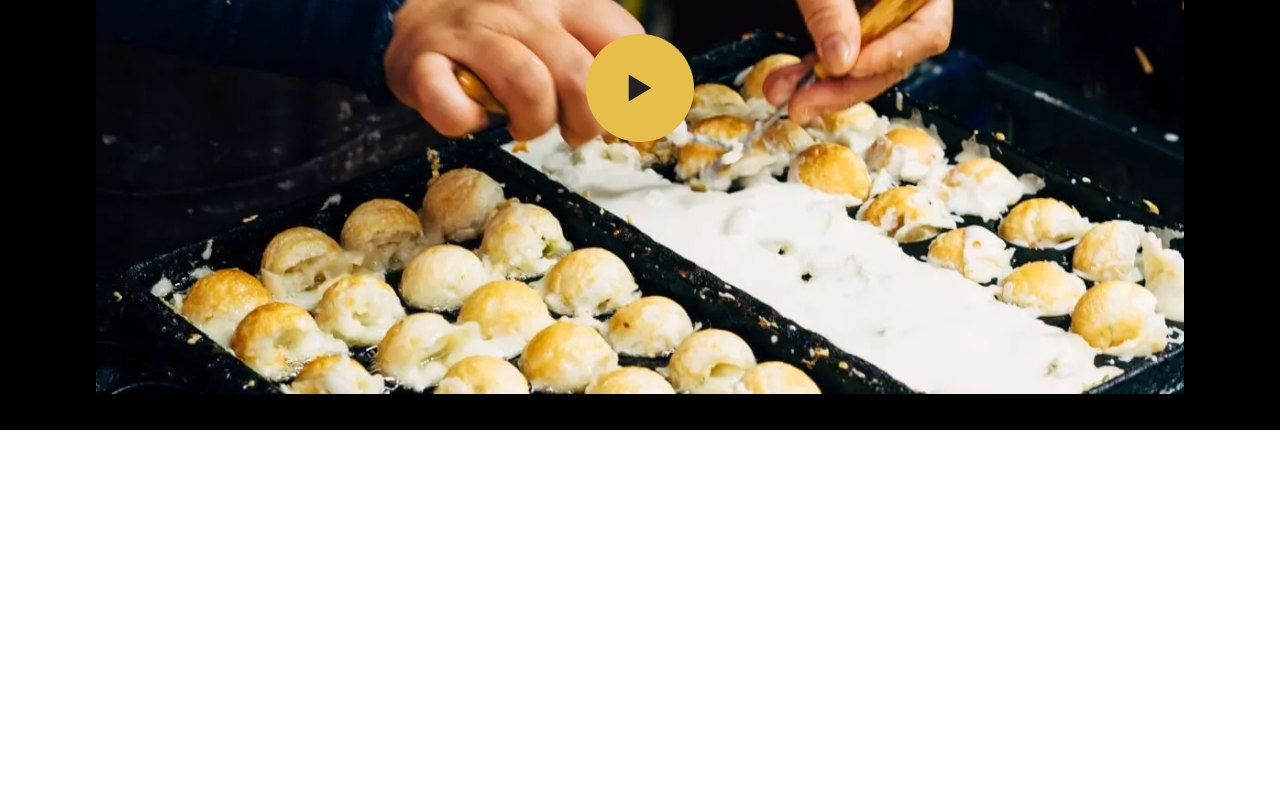
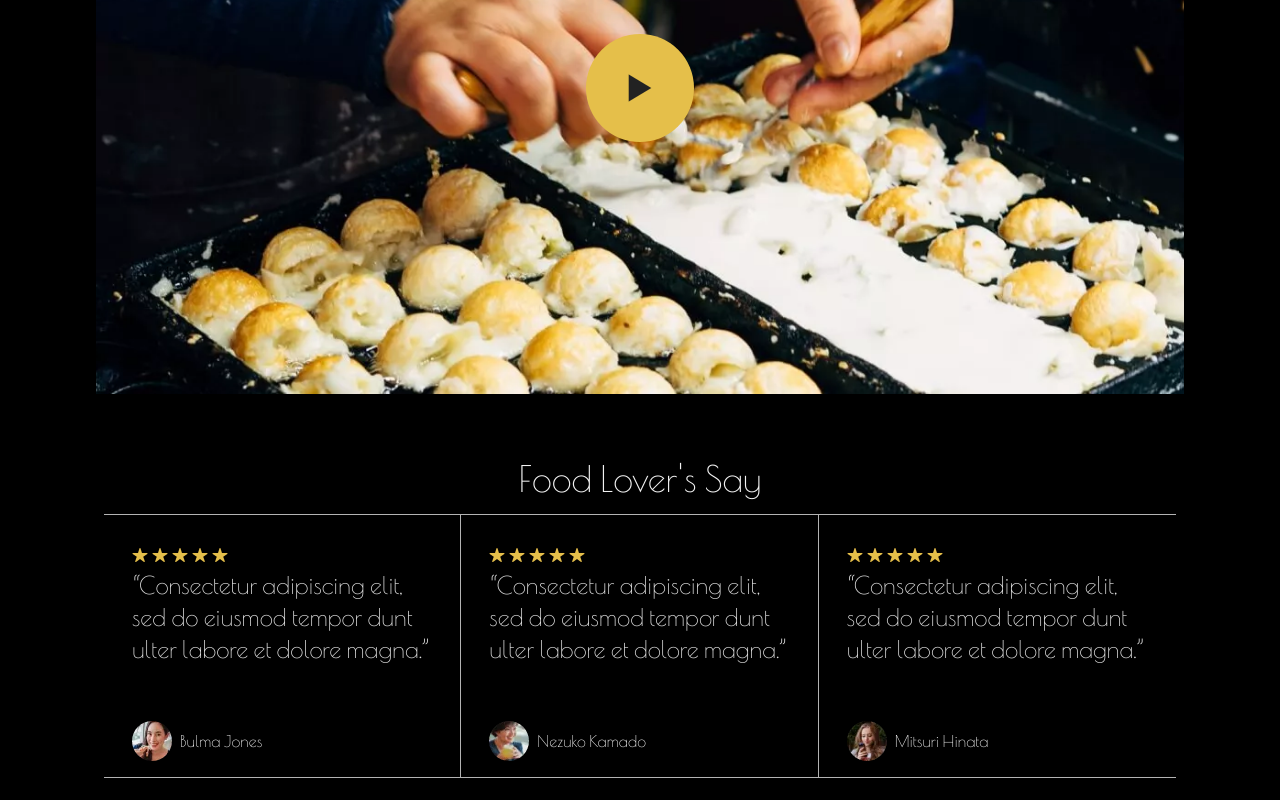
Before and after one commit to UsamaMansoor026/Cake_Shop, a React (Vite) app: page / in a window 1280 px wide. Shown: the part 2198-2998 px from the top of the page. Before the commit the page ends 2628 px from the top, so only its background shows below. Built offline with nearby package versions, Linux system fonts and the light colour scheme; the HTML template or start-up script is replaced by a standard one.

Commit message:
Testimonials added

```diff
--- /dev/null
+++ b/src/components/Testimonial.jsx
@@ -0,0 +1,39 @@
+import React from "react";
+import { customersTestimonial } from "../assets/assets";
+
+const Testimonial = () => {
+  return (
+    <section className="mx-4 md:mx-16 lg:mx-20 py-7">
+      <h1 className="text-center text-4xl opacity-95">Food Lover's Say</h1>
+      <div className="testimonial grid grid-cols-2 md:grid-cols-3 gap-y-8 sm:px-6 mt-4">
+        {customersTestimonial.map((item, index) => (
+          <article
+            className="border border-white/70 lg:border-l-0 lg:last:border-r-0 pt-8 pb-16 px-4 lg:px-7 relative flex flex-col gap-5"
+            key={index}
+          >
+            {/* Rating Stars */}
+            <div className="mb-12">
+              <div className="text-primary-color flex items-center gap-1 mb-1.5">
+                <ion-icon name="star"></ion-icon>
+                <ion-icon name="star"></ion-icon>
+                <ion-icon name="star"></ion-icon>
+                <ion-icon name="star"></ion-icon>
+                <ion-icon name="star"></ion-icon>
+              </div>
+              <q className="text-lg lg:text-2xl text-light-gray font-medium leading-[1.4]">
+                {item.comment}
+              </q>
+            </div>
+            {/* Customer Info */}
+            <div className="flex items-center gap-2 absolute bottom-4">
+              <img src={item.image} alt={item.name} />
+              <p>{item.name}</p>
+            </div>
+          </article>
+        ))}
+      </div>
+    </section>
+  );
+};
+
+export default Testimonial;
--- a/src/index.css
+++ b/src/index.css
@@ -144,3 +144,9 @@ strong {
     z-index: 300;
   }
 }
+
+@media screen and (max-width: 575px) {
+  .testimonial {
+    grid-template-columns: 1fr;
+  }
+}
--- a/src/pages/Home.jsx
+++ b/src/pages/Home.jsx
@@ -4,6 +4,7 @@ import Banner from "../components/Banner";
 import Button from "../components/Button";
 import { galleryImages } from "../assets/assets";
 import Carousal from "../components/Carousal";
+import Testimonial from "../components/Testimonial";
 
 const Home = () => {
   return (
@@ -73,6 +74,7 @@ const Home = () => {
       </div>
 
       {/* Testimonials section */}
+      <Testimonial />
     </>
   );
 };
```
